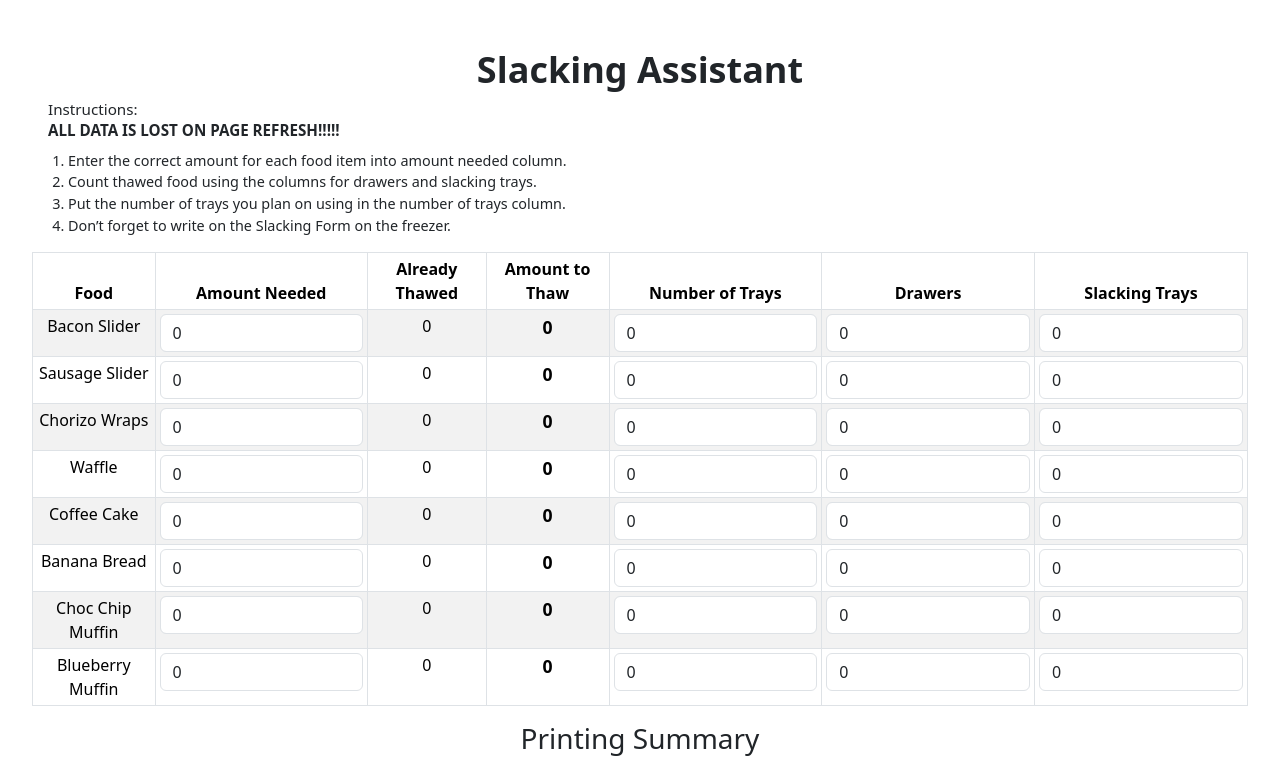
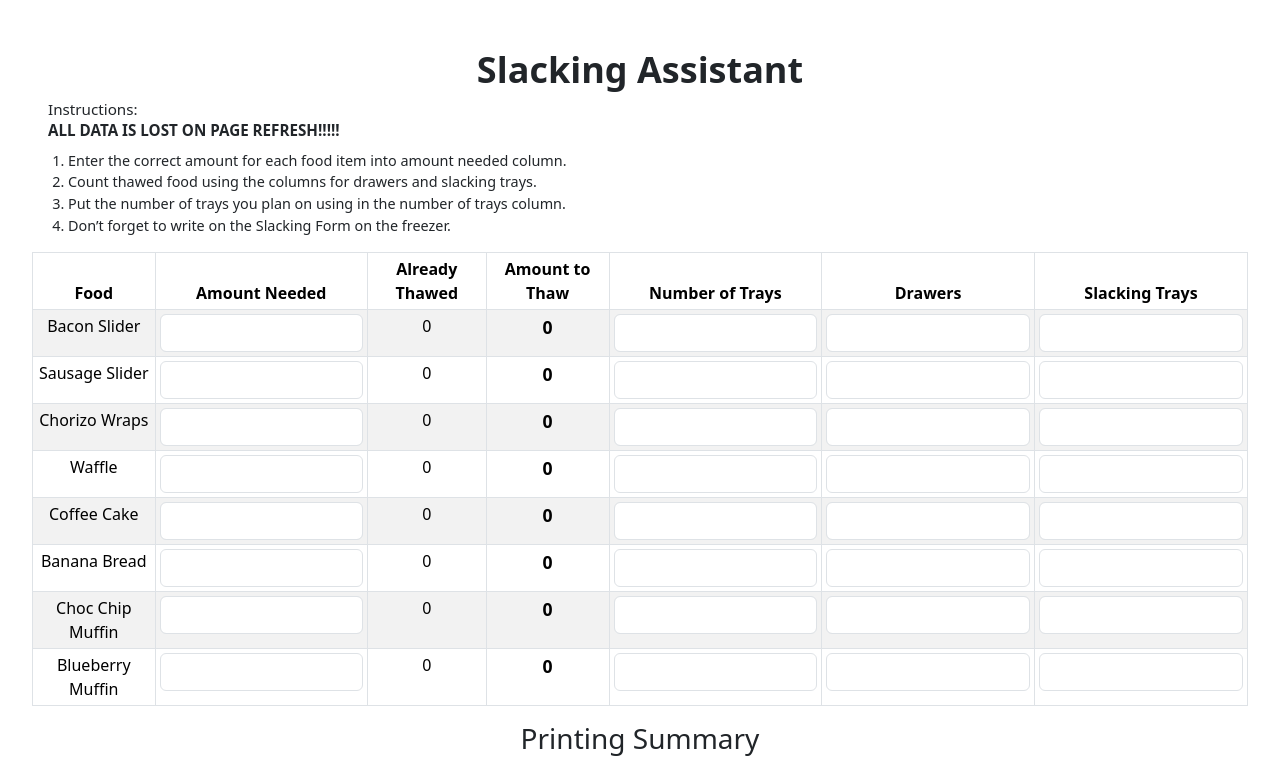
Before and after one commit to clay-odell/SlackingApp, a React (Vite) app: page / in a window 1280 px wide. Shown: the top 763 px of the page. Built offline with nearby package versions, Linux system fonts and the light colour scheme.

Commit message:
reverted Home to no img

```diff
--- a/src/Home.jsx
+++ b/src/Home.jsx
@@ -1,4 +1,4 @@
-import { useState, useEffect } from "react";
+import { useState } from "react";
 import { Form, Table } from "react-bootstrap";
 import "./Home.css";
 import "bootstrap/dist/css/bootstrap.min.css";
@@ -17,38 +17,38 @@ const Home = () => {
 
   const displayOrder = ["BEC", "BB", "BBM", "CMT", "CW", "CC", "SEC", "W"];
 
-  // initialize state
+  // initialize state with empty strings so inputs start blank
   const [formData, setFormData] = useState(
     food.reduce((acc, item) => {
       acc[item.code] = {
-        amountNeeded: 0,
-        numberOfTrays: 0,
-        drawers: 0,
-        slackingTrays: 0,
+        amountNeeded: "",
+        numberOfTrays: "",
+        drawers: "",
+        slackingTrays: "",
       };
       return acc;
     }, {})
   );
 
-  // normalize inputs to numbers
+  // store raw string values, convert later when computing
   const handleChange = (code, field, value) => {
     setFormData((prev) => ({
       ...prev,
-      [code]: { ...prev[code], [field]: Number(value) || 0 },
+      [code]: { ...prev[code], [field]: value }
     }));
   };
 
   // helper to compute derived values
   const computeValues = (data) => {
-    const {
-      amountNeeded = 0,
-      numberOfTrays = 0,
-      drawers = 0,
-      slackingTrays = 0,
-    } = data;
+    const amountNeeded = parseInt(data.amountNeeded || 0, 10);
+    const numberOfTrays = parseInt(data.numberOfTrays || 0, 10);
+    const drawers = parseInt(data.drawers || 0, 10);
+    const slackingTrays = parseInt(data.slackingTrays || 0, 10);
+
     const alreadyThawed = drawers + slackingTrays;
     const amountToThaw = Math.max(amountNeeded - alreadyThawed, 0);
     const total = amountToThaw + numberOfTrays;
+
     return { alreadyThawed, amountToThaw, total };
   };
 
@@ -61,17 +61,9 @@ const Home = () => {
           <strong>ALL DATA IS LOST ON PAGE REFRESH!!!!!</strong>
         </p>
         <ol>
-          <li>
-            Enter the correct amount for each food item into amount needed
-            column.
-          </li>
-          <li>
-            Count thawed food using the columns for drawers and slacking trays.
-          </li>
-          <li>
-            Put the number of trays you plan on using in the number of trays
-            column.
-          </li>
+          <li>Enter the correct amount for each food item into amount needed column.</li>
+          <li>Count thawed food using the columns for drawers and slacking trays.</li>
+          <li>Put the number of trays you plan on using in the number of trays column.</li>
           <li>Don’t forget to write on the Slacking Form on the freezer.</li>
         </ol>
       </div>
```
